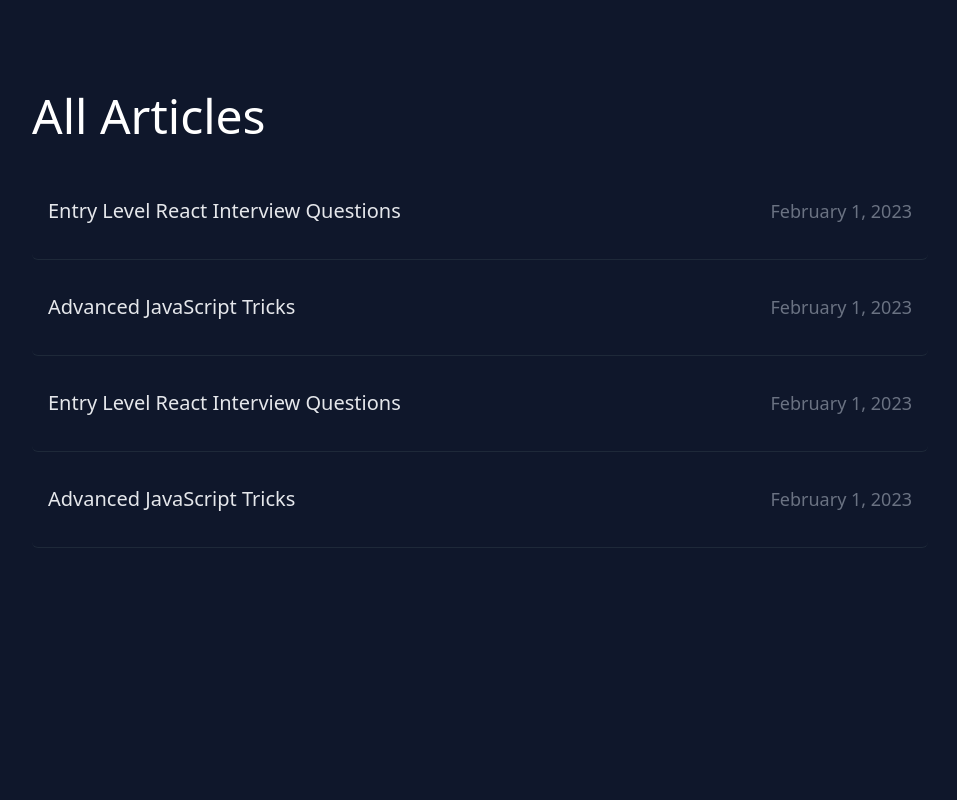
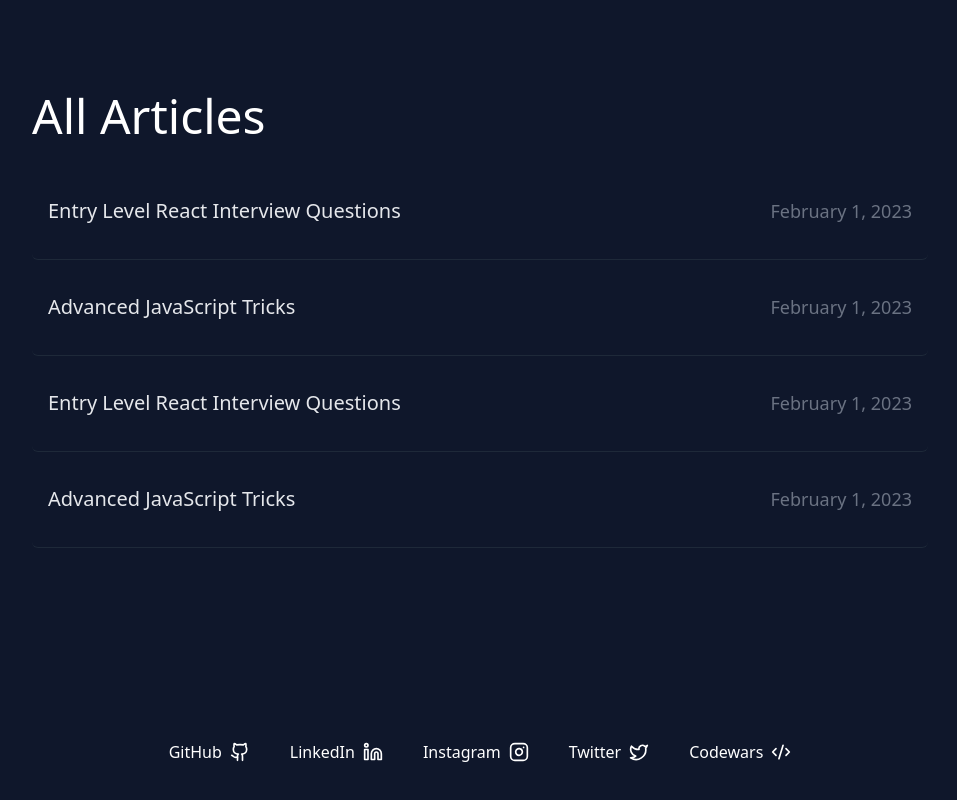
Before and after one commit to AIsTushar/my-website, a Next.js app: page /articles in a window 1280 px wide. Shown: the part 900-1700 px from the top of the page, without its empty margins (160-1117 px from the left). Before the commit the page ends 1512 px from the top, so only its background shows below. Built offline with nearby package versions, Linux system fonts and the light colour scheme.

Commit message:
feat: add Footer component to articles and projects pages

```diff
--- a/src/app/articles/page.js
+++ b/src/app/articles/page.js
@@ -6,6 +6,7 @@ import FeaturedArcicalCard from "@/components/articles/FeaturedArticleCard";
 import GradualSpacing from "@/components/ui/GradualSpacing";
 import { motion, AnimatePresence } from "framer-motion";
 import { useState } from "react";
+import Footer from "@/components/ui/Footer";
 
 const cards = [
   {
@@ -125,7 +126,7 @@ function Page() {
           </div>
         </div>
       </div>
-      <div className="my-16 flex w-full max-w-4xl flex-col gap-6">
+      <div className="mt-16 flex w-full max-w-4xl flex-col gap-6">
         <h2 className="text-5xl text-white">All Articles</h2>
 
         <div className="relative z-10 flex flex-col">
@@ -162,6 +163,7 @@ function Page() {
           </div>
         </div>
       </div>
+      <Footer />
     </main>
   );
 }
--- a/src/app/projects/page.js
+++ b/src/app/projects/page.js
@@ -1,9 +1,9 @@
 import AnimatedText from "@/components/ui/AnimatedText";
+import GradualSpacing from "@/components/ui/GradualSpacing";
+import Footer from "@/components/ui/Footer";
 import FeaturedProjectCard from "@/components/projects/FeaturedProjectCard";
 import FeaturedProjectCardLeft from "@/components/projects/FeaturedProjectCardLeft";
 import MoreProjectCard from "@/components/projects/MoreProjectCard";
-import GradualSpacing from "@/components/ui/GradualSpacing";
-import Footer from "@/components/ui/Footer";
 
 const feturedProjects = [
   {
```
